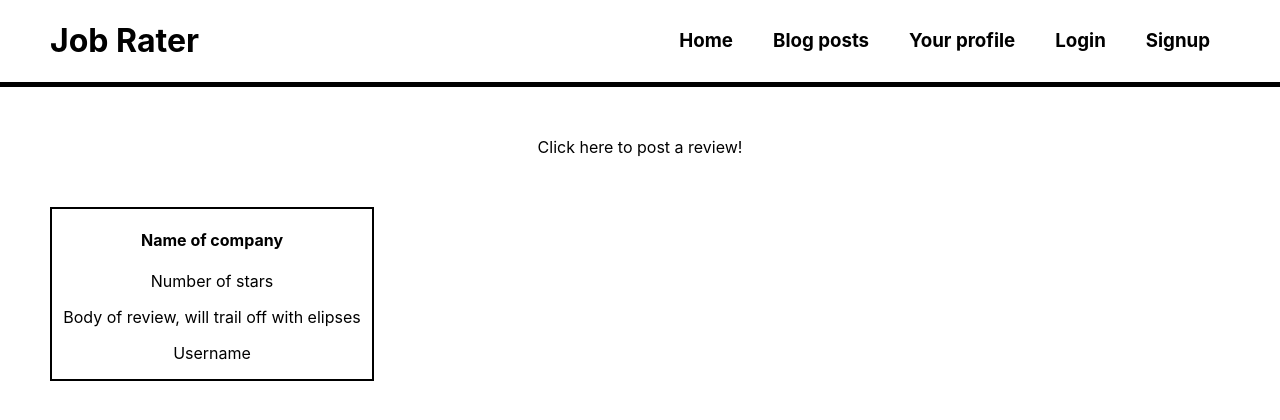
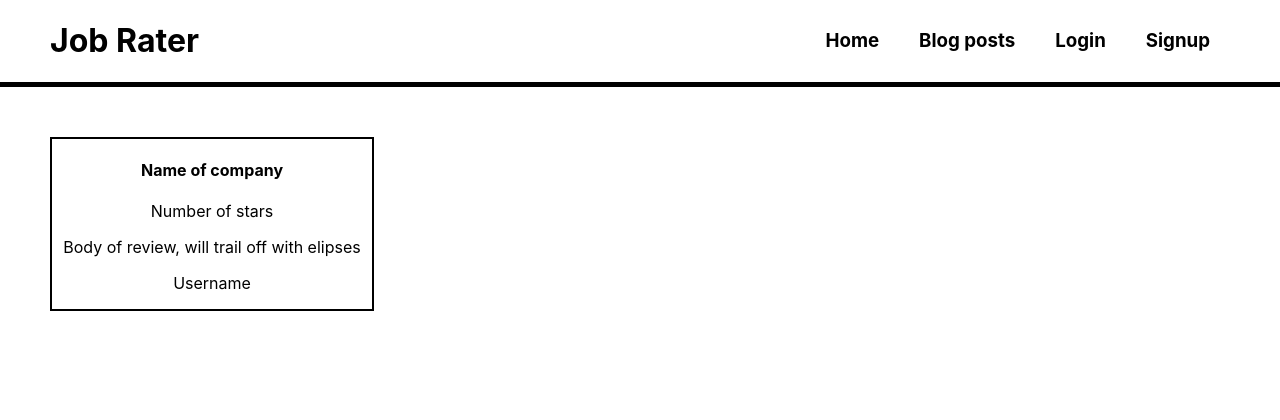
Before and after one commit to bsolis6878/job-rater, a React (Create React App) app in the folder client/: page / in a window 1280 px wide. Shown: the top 420 px of the page. Built offline with nearby package versions, Linux system fonts and the light colour scheme.

Commit message:
added logout and conditional rendering depending on login

```diff
--- a/client/src/components/Blogs/index.js
+++ b/client/src/components/Blogs/index.js
@@ -1,10 +1,14 @@
+import Auth from '../../utils/auth';
+
 const Blogs = ({ setCurrentlySelected }) => {
     return (
         <div>
-            <p
-                id='flavor-text'
-                onClick={() => setCurrentlySelected('BlogPost')}
-            >Click here to make your own blog post!</p>
+            {Auth.loggedIn() &&
+                <p
+                    id='flavor-text'
+                    onClick={() => setCurrentlySelected('BlogPost')}
+                >Click here to make your own blog post!</p>
+            }
             <div className="card">
                 <h4>Blog post title</h4>
                 <p>Body of blog post</p>
--- a/client/src/components/Header/index.js
+++ b/client/src/components/Header/index.js
@@ -1,13 +1,29 @@
+import Auth from '../../utils/auth';
+
 const Header = ({ setCurrentlySelected }) => {
+
+    const logout = event => {
+        event.preventDefault();
+        Auth.logout();
+      };
+
     return (
         <header>
             <h1>Job Rater</h1>
             <nav>
                 <h3 onClick={() => setCurrentlySelected('Home')}>Home</h3>
                 <h3 onClick={() => setCurrentlySelected('Blogs')}>Blog posts</h3>
-                <h3 onClick={() => setCurrentlySelected('Profile')}>Your profile</h3>
-                <h3 onClick={() => setCurrentlySelected('Login')}>Login</h3>
-                <h3 onClick={() => setCurrentlySelected('Signup')}>Signup</h3>
+                {Auth.loggedIn() ? (
+                    <>
+                        <h3 onClick={() => setCurrentlySelected('Profile')}>Your profile</h3>
+                        <h3 onClick={logout}>Logout</h3>
+                    </>
+                ) : (
+                    <>
+                        <h3 onClick={() => setCurrentlySelected('Login')}>Login</h3>
+                        <h3 onClick={() => setCurrentlySelected('Signup')}>Signup</h3>
+                    </>
+                )}
             </nav>
         </header>
     );
--- a/client/src/components/Home/index.js
+++ b/client/src/components/Home/index.js
@@ -1,10 +1,14 @@
+import Auth from '../../utils/auth';
+
 const Home = ({ setCurrentlySelected }) => {
     return (
         <div>
-            <p
-                id='flavor-text'
-                onClick={() => setCurrentlySelected('Review')}
-            >Click here to post a review!</p>
+            {Auth.loggedIn() &&
+                <p
+                    id='flavor-text'
+                    onClick={() => setCurrentlySelected('Review')}
+                >Click here to post a review!</p>
+            }
             <div className="card">
                 <h4>Name of company</h4>
                 <p>Number of stars</p>
```
